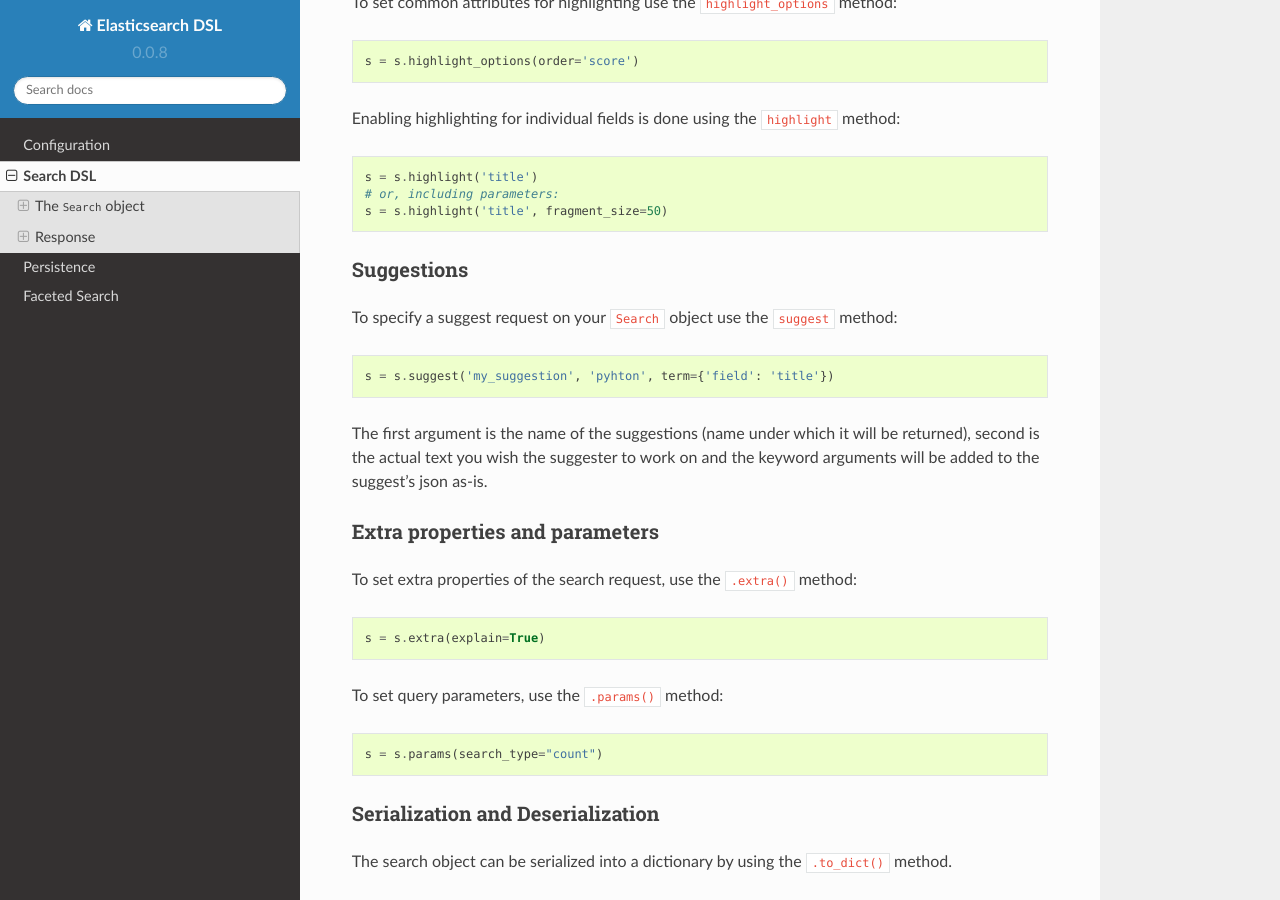
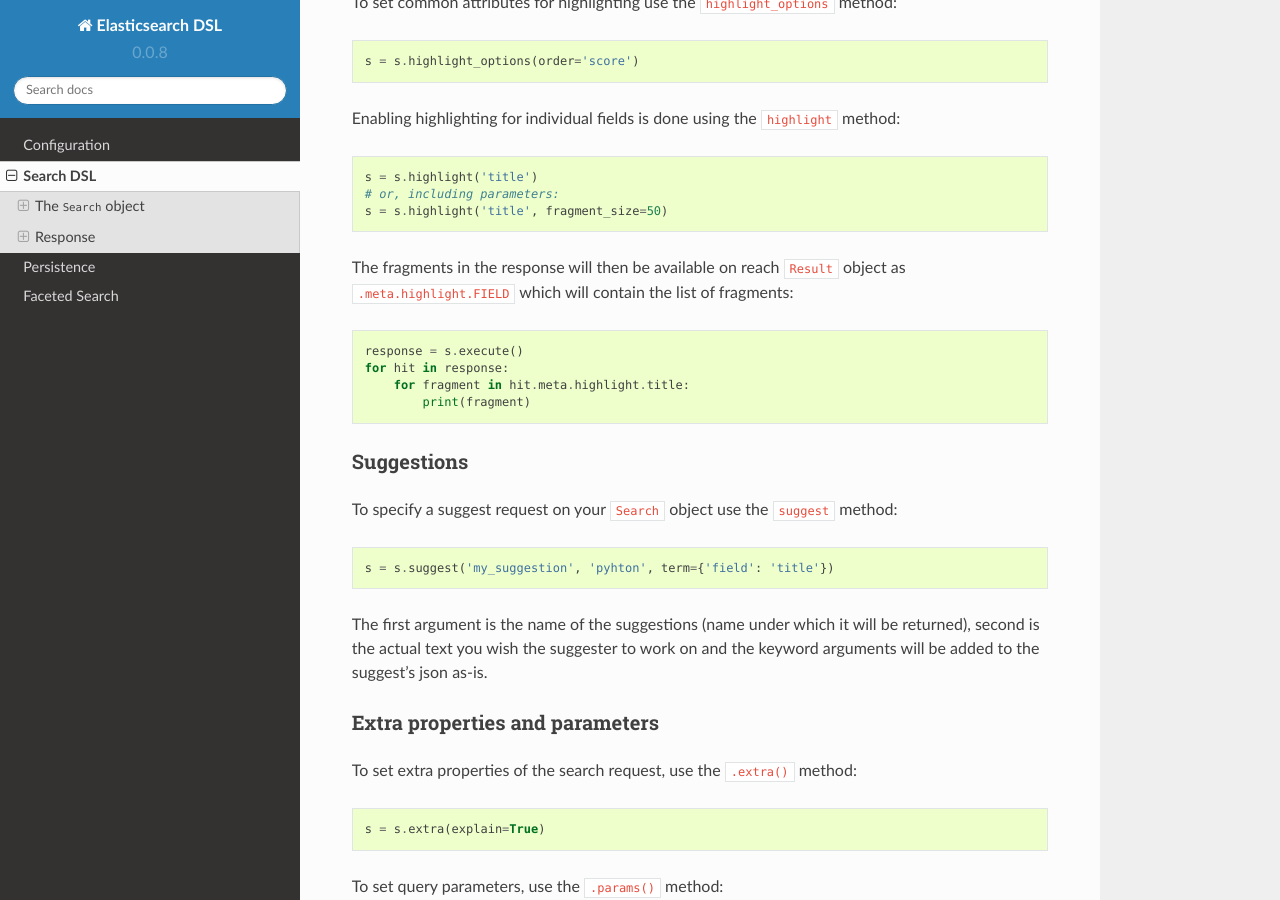
Before and after one commit to elastic/elasticsearch-dsl-py, a Sphinx documentation site: the page built from docs/search_dsl.rst, in a window 1280 px wide and 900 px high, scrolled down 5627 px. Built offline with Sphinx 7.4.7 and the Read the Docs theme 2.0.0, drawn with Linux system fonts in a browser that asks for light colours.

Commit message:
Add a note on how highlight is representet on the response

```diff
--- a/docs/search_dsl.rst
+++ b/docs/search_dsl.rst
@@ -326,6 +326,16 @@
     # or, including parameters:
     s = s.highlight('title', fragment_size=50)
 
+The fragments in the response will then be available on reach ``Result`` object
+as ``.meta.highlight.FIELD`` which will contain the list of fragments:
+
+.. code:: python
+
+    response = s.execute()
+    for hit in response:
+        for fragment in hit.meta.highlight.title:
+            print(fragment)
+
 Suggestions
 ~~~~~~~~~~~
 
```
